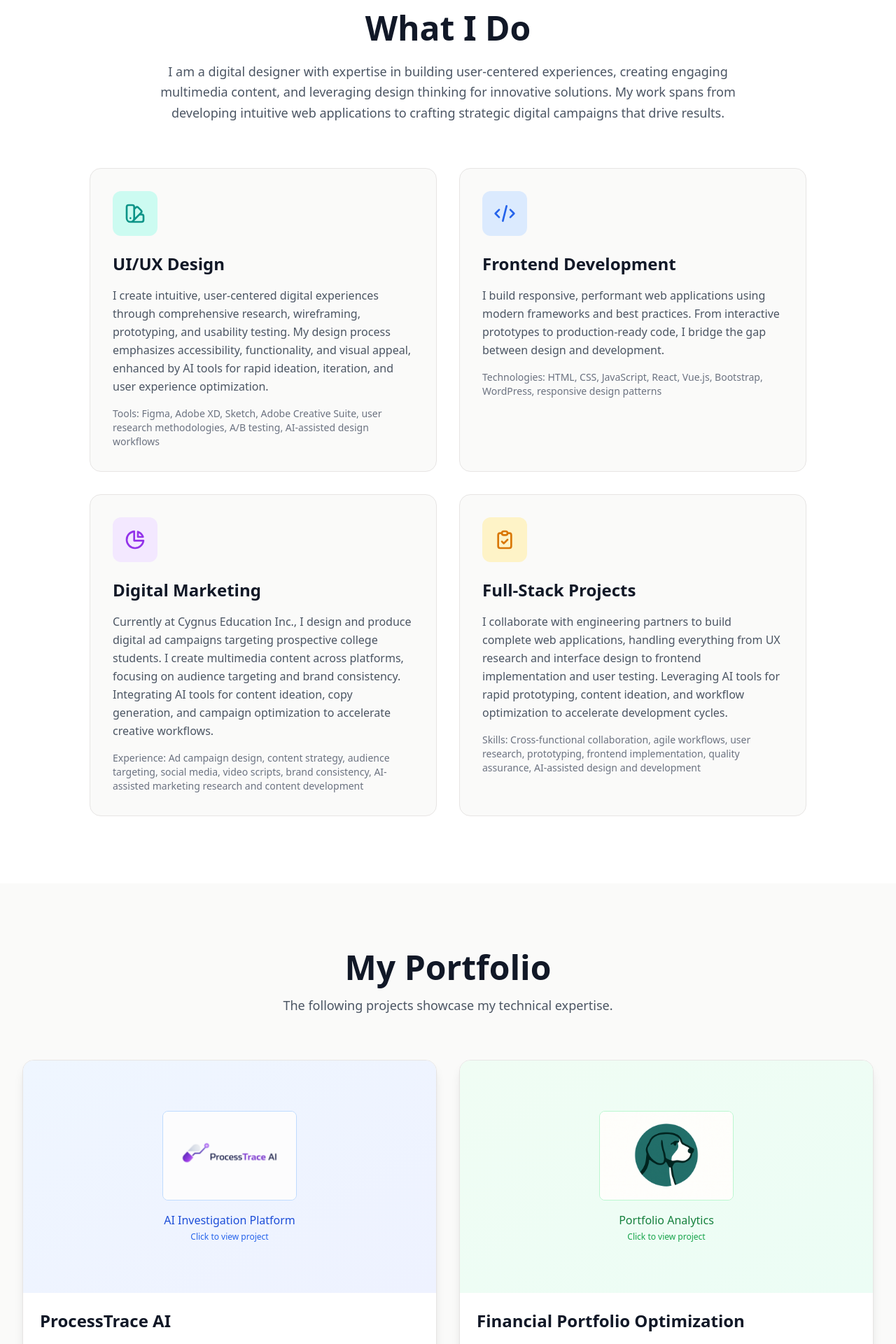
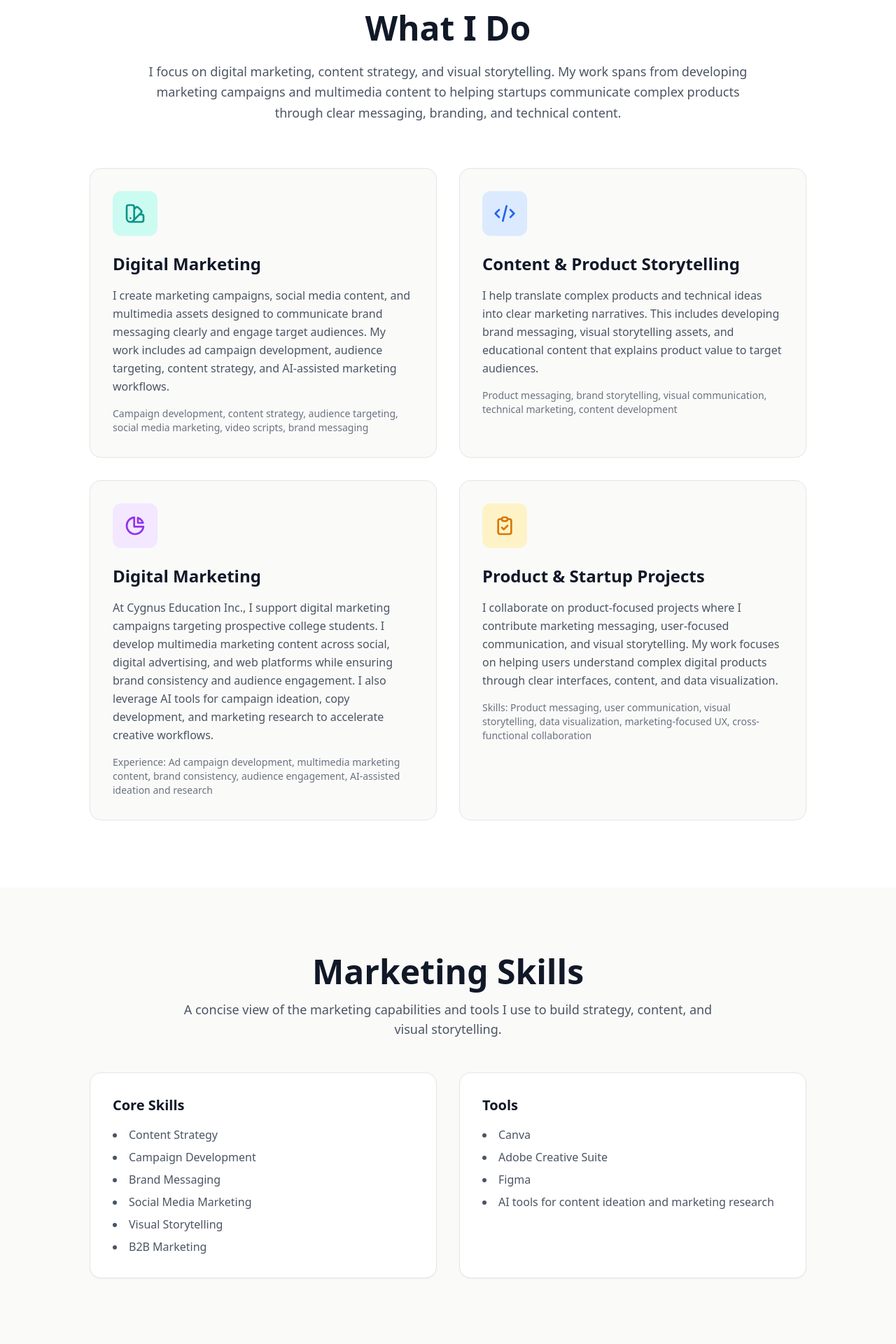
Before and after one commit to kathrynkilch/kathryn-jsx-portfolio, a React (Vite) app: page / in a window 1280 px wide. Shown: the part 880-2800 px from the top of the page at 70% size. Built offline with nearby package versions, Linux system fonts and the light colour scheme; the HTML template or start-up script is replaced by a standard one.

Commit message:
Update portfolio copy for marketing positioning and add Marketing Skills section

```diff
--- a/src/App.jsx
+++ b/src/App.jsx
@@ -83,10 +83,10 @@ export default function Portfolio() {
                 I'm <span className="text-teal-600">Kathryn Kilchenstein,</span>
               </h1>
               <h2 className="text-4xl lg:text-5xl font-bold mb-8 text-gray-800">
-                A Digital Designer & Developer
+                Digital Marketing & Content Strategy
               </h2>
               <p className="text-lg text-gray-600 mb-8 leading-relaxed">
-                Media Arts & Design student at James Madison University specializing in interactive design, with expertise in AI-assisted creative workflows, digital marketing, and user-centered web development.
+                Media Arts & Design student at James Madison University with experience in digital marketing, campaign development, and brand storytelling. I create content, marketing visuals, and product narratives that help companies communicate complex ideas clearly. My work combines marketing strategy, visual communication, and AI-assisted creative workflows.
               </p>
               <button
                 onClick={handleContactClick}
@@ -114,10 +114,8 @@ export default function Portfolio() {
           <div className="text-center mb-16">
             <h2 className="text-5xl font-bold mb-6">What I Do</h2>
             <p className="text-lg text-gray-600 max-w-4xl mx-auto leading-relaxed">
-              I am a digital designer with expertise in building user-centered experiences, creating engaging multimedia content, and leveraging design thinking for innovative solutions. My work spans from developing intuitive web applications to crafting strategic digital campaigns that drive results.
-            </p>
-          </div>
-
+                I focus on digital marketing, content strategy, and visual storytelling. My work spans from developing marketing campaigns and multimedia content to helping startups communicate complex products through clear messaging, branding, and technical content.              </p>
+            </div>
           <div className="grid md:grid-cols-2 gap-8 max-w-5xl mx-auto">
             <div className="bg-stone-50 rounded-2xl p-8 border border-stone-200 hover:border-teal-600 transition-all">
               <div className="w-16 h-16 bg-teal-100 rounded-xl flex items-center justify-center mb-6">
@@ -125,12 +123,12 @@ export default function Portfolio() {
                   <path strokeLinecap="round" strokeLinejoin="round" strokeWidth={2} d="M7 21a4 4 0 01-4-4V5a2 2 0 012-2h4a2 2 0 012 2v12a4 4 0 01-4 4zm0 0h12a2 2 0 002-2v-4a2 2 0 00-2-2h-2.343M11 7.343l1.657-1.657a2 2 0 012.828 0l2.829 2.829a2 2 0 010 2.828l-8.486 8.485M7 17h.01" />
                 </svg>
               </div>
-              <h3 className="text-2xl font-bold mb-4">UI/UX Design</h3>
+              <h3 className="text-2xl font-bold mb-4">Digital Marketing</h3>
               <p className="text-gray-600 leading-relaxed mb-4">
-                I create intuitive, user-centered digital experiences through comprehensive research, wireframing, prototyping, and usability testing. My design process emphasizes accessibility, functionality, and visual appeal, enhanced by AI tools for rapid ideation, iteration, and user experience optimization.
+                I create marketing campaigns, social media content, and multimedia assets designed to communicate brand messaging clearly and engage target audiences. My work includes ad campaign development, audience targeting, content strategy, and AI-assisted marketing workflows.
               </p>
               <p className="text-sm text-gray-500">
-                Tools: Figma, Adobe XD, Sketch, Adobe Creative Suite, user research methodologies, A/B testing, AI-assisted design workflows
+                Campaign development, content strategy, audience targeting, social media marketing, video scripts, brand messaging
               </p>
             </div>
 
@@ -140,12 +138,12 @@ export default function Portfolio() {
                   <path strokeLinecap="round" strokeLinejoin="round" strokeWidth={2} d="M10 20l4-16m4 4l4 4-4 4M6 16l-4-4 4-4" />
                 </svg>
               </div>
-              <h3 className="text-2xl font-bold mb-4">Frontend Development</h3>
+              <h3 className="text-2xl font-bold mb-4">Content & Product Storytelling</h3>
               <p className="text-gray-600 leading-relaxed mb-4">
-                I build responsive, performant web applications using modern frameworks and best practices. From interactive prototypes to production-ready code, I bridge the gap between design and development.
+                I help translate complex products and technical ideas into clear marketing narratives. This includes developing brand messaging, visual storytelling assets, and educational content that explains product value to target audiences.
               </p>
               <p className="text-sm text-gray-500">
-                Technologies: HTML, CSS, JavaScript, React, Vue.js, Bootstrap, WordPress, responsive design patterns
+                Product messaging, brand storytelling, visual communication, technical marketing, content development
               </p>
             </div>
 
@@ -157,10 +155,10 @@ export default function Portfolio() {
               </div>
               <h3 className="text-2xl font-bold mb-4">Digital Marketing</h3>
               <p className="text-gray-600 leading-relaxed mb-4">
-                Currently at Cygnus Education Inc., I design and produce digital ad campaigns targeting prospective college students. I create multimedia content across platforms, focusing on audience targeting and brand consistency. Integrating AI tools for content ideation, copy generation, and campaign optimization to accelerate creative workflows.
+                At Cygnus Education Inc., I support digital marketing campaigns targeting prospective college students. I develop multimedia marketing content across social, digital advertising, and web platforms while ensuring brand consistency and audience engagement. I also leverage AI tools for campaign ideation, copy development, and marketing research to accelerate creative workflows.
               </p>
               <p className="text-sm text-gray-500">
-                Experience: Ad campaign design, content strategy, audience targeting, social media, video scripts, brand consistency, AI-assisted marketing research and content development
+                Experience: Ad campaign development, multimedia marketing content, brand consistency, audience engagement, AI-assisted ideation and research
               </p>
             </div>
 
@@ -170,13 +168,49 @@ export default function Portfolio() {
                   <path strokeLinecap="round" strokeLinejoin="round" strokeWidth={2} d="M9 5H7a2 2 0 00-2 2v12a2 2 0 002 2h10a2 2 0 002-2V7a2 2 0 00-2-2h-2M9 5a2 2 0 002 2h2a2 2 0 002-2M9 5a2 2 0 012-2h2a2 2 0 012 2m-6 9l2 2 4-4" />
                 </svg>
               </div>
-              <h3 className="text-2xl font-bold mb-4">Full-Stack Projects</h3>
+              <h3 className="text-2xl font-bold mb-4">Product & Startup Projects</h3>
               <p className="text-gray-600 leading-relaxed mb-4">
-                I collaborate with engineering partners to build complete web applications, handling everything from UX research and interface design to frontend implementation and user testing. Leveraging AI tools for rapid prototyping, content ideation, and workflow optimization to accelerate development cycles.
+                I collaborate on product-focused projects where I contribute marketing messaging, user-focused communication, and visual storytelling. My work focuses on helping users understand complex digital products through clear interfaces, content, and data visualization.
               </p>
               <p className="text-sm text-gray-500">
-                Skills: Cross-functional collaboration, agile workflows, user research, prototyping, frontend implementation, quality assurance, AI-assisted design and development
+                Skills: Product messaging, user communication, visual storytelling, data visualization, marketing-focused UX, cross-functional collaboration
               </p>
+            </div>
+          </div>
+        </div>
+      </section>
+
+      {/* Marketing Skills */}
+      <section className="py-24 px-8 bg-stone-50">
+        <div className="max-w-7xl mx-auto">
+          <div className="text-center mb-12">
+            <h2 className="text-5xl font-bold mb-4">Marketing Skills</h2>
+            <p className="text-lg text-gray-600 max-w-3xl mx-auto">
+              A concise view of the marketing capabilities and tools I use to build strategy, content, and visual storytelling.
+            </p>
+          </div>
+
+          <div className="grid md:grid-cols-2 gap-8 max-w-5xl mx-auto">
+            <div className="bg-white rounded-2xl p-8 border border-stone-200 shadow-sm">
+              <h3 className="text-xl font-semibold mb-4">Core Skills</h3>
+              <ul className="list-disc list-inside space-y-2 text-gray-600">
+                <li>Content Strategy</li>
+                <li>Campaign Development</li>
+                <li>Brand Messaging</li>
+                <li>Social Media Marketing</li>
+                <li>Visual Storytelling</li>
+                <li>B2B Marketing</li>
+              </ul>
+            </div>
+
+            <div className="bg-white rounded-2xl p-8 border border-stone-200 shadow-sm">
+              <h3 className="text-xl font-semibold mb-4">Tools</h3>
+              <ul className="list-disc list-inside space-y-2 text-gray-600">
+                <li>Canva</li>
+                <li>Adobe Creative Suite</li>
+                <li>Figma</li>
+                <li>AI tools for content ideation and marketing research</li>
+              </ul>
             </div>
           </div>
         </div>
@@ -187,7 +221,7 @@ export default function Portfolio() {
         <div className="max-w-7xl mx-auto">
           <div className="text-center mb-16">
             <h2 className="text-5xl font-bold mb-4">My Portfolio</h2>
-            <p className="text-lg text-gray-600">The following projects showcase my technical expertise.</p>
+            <p className="text-lg text-gray-600">The following projects highlight my work in marketing, product storytelling, and digital media.</p>
           </div>
 
           <div className="grid md:grid-cols-2 gap-8">
@@ -207,7 +241,7 @@ export default function Portfolio() {
               <div className="p-6">
                 <h3 className="text-2xl font-bold mb-3 group-hover:text-teal-600 transition-colors">ProcessTrace AI</h3>
                 <p className="text-gray-600 mb-4 text-sm leading-relaxed">
-                  AI-powered pharmaceutical investigation platform for GMP deviation analysis. Led marketing and brand development, creating technical content that explains how AI accelerates manufacturing investigations through process ontology and reasoning layers.
+                  AI-powered investigation platform for pharmaceutical manufacturing. I lead marketing and brand development for the project, creating content and visual storytelling that explain how AI can accelerate deviation investigations and operational decision-making in GMP environments.
                 </p>
                 <div className="grid grid-cols-2 gap-3 mb-4">
                   <img
@@ -249,7 +283,7 @@ export default function Portfolio() {
               <div className="p-6">
                 <h3 className="text-2xl font-bold mb-3 group-hover:text-teal-600 transition-colors">Financial Portfolio Optimization</h3>
                 <p className="text-gray-600 mb-4 text-sm leading-relaxed">
-                  A responsive web app that helps users find the best mix of mutual funds using historical data to estimate returns and risks. Features intuitive data visualizations for portfolio analysis, sentiment analysis of market news, and AI-powered insights to guide investment decisions.
+                  Financial analytics platform designed to help users understand portfolio performance through clear data visualization and AI-powered insights. My focus was on communicating complex financial concepts in a way that is intuitive and engaging for users.
                 </p>
                 <div className="grid grid-cols-2 gap-3 mb-4">
                   <img
@@ -312,7 +346,7 @@ export default function Portfolio() {
               <div className="p-6">
                 <h3 className="text-2xl font-bold mb-3 group-hover:text-teal-600 transition-colors">FridgeBuddy App</h3>
                 <p className="text-gray-600 mb-4 text-sm leading-relaxed">
-                  Food inventory management app with recipe recommendations and expiration tracking. Resulted in a 25% reduction in food waste for users through smart inventory management.
+                  Consumer-focused food inventory app concept designed to reduce food waste through smart tracking and recipe recommendations. The project focused on communicating product value clearly while designing a simple and engaging user experience.
                 </p>
                 <div className="flex flex-wrap gap-2 mb-4">
                   <span className="px-3 py-1 bg-teal-50 text-teal-700 rounded-full text-xs">Figma</span>
@@ -324,29 +358,6 @@ export default function Portfolio() {
               </div>
             </div>
 
-            {/* SugarWorks Bakery */}
-            <div className="bg-white rounded-2xl overflow-hidden shadow-lg border border-stone-200 hover:shadow-2xl transition-all group">
-              <div className="aspect-video overflow-hidden">
-                <img
-                  src="/images/sugarworks.png"
-                  alt="SugarWorks Bakery Website"
-                  className="w-full h-full object-cover group-hover:scale-105 transition-transform duration-300"
-                />
-              </div>
-              <div className="p-6">
-                <h3 className="text-2xl font-bold mb-3 group-hover:text-teal-600 transition-colors">SugarWorks Bakery Website</h3>
-                <p className="text-gray-600 mb-4 text-sm leading-relaxed">
-                  Custom WordPress website featuring menu, gallery, and contact form. Optimized for SEO resulting in a 30% increase in online traffic for the local bakery.
-                </p>
-                <div className="flex flex-wrap gap-2 mb-4">
-                  <span className="px-3 py-1 bg-teal-50 text-teal-700 rounded-full text-xs">WordPress</span>
-                  <span className="px-3 py-1 bg-blue-50 text-blue-700 rounded-full text-xs">Web Design</span>
-                  <span className="px-3 py-1 bg-purple-50 text-purple-700 rounded-full text-xs">Figma</span>
-                  <span className="px-3 py-1 bg-green-50 text-green-700 rounded-full text-xs">SEO</span>
-                </div>
-                <p className="text-xs text-gray-500">August 2023 – Present</p>
-              </div>
-            </div>
           </div>
         </div>
       </section>
```
